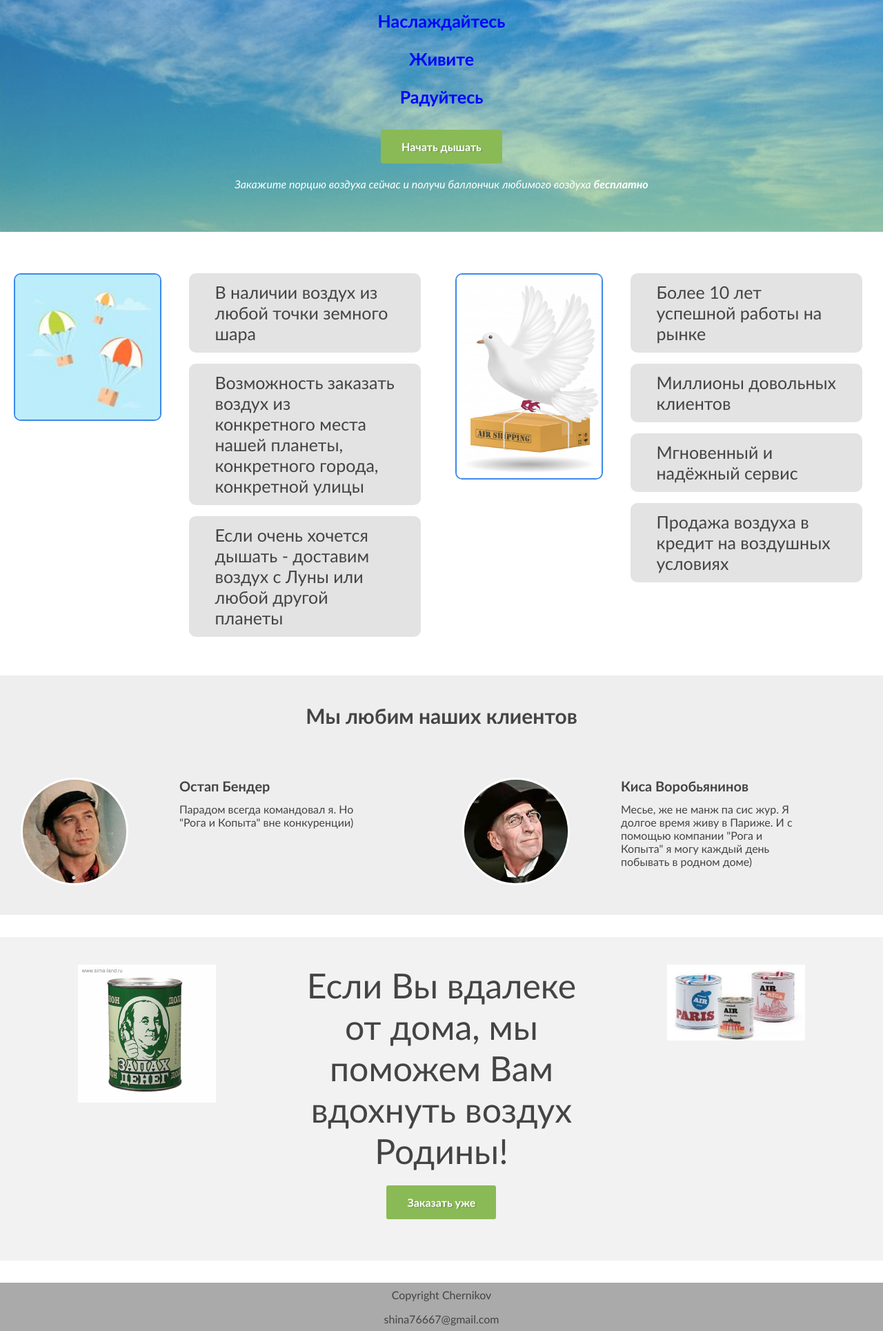
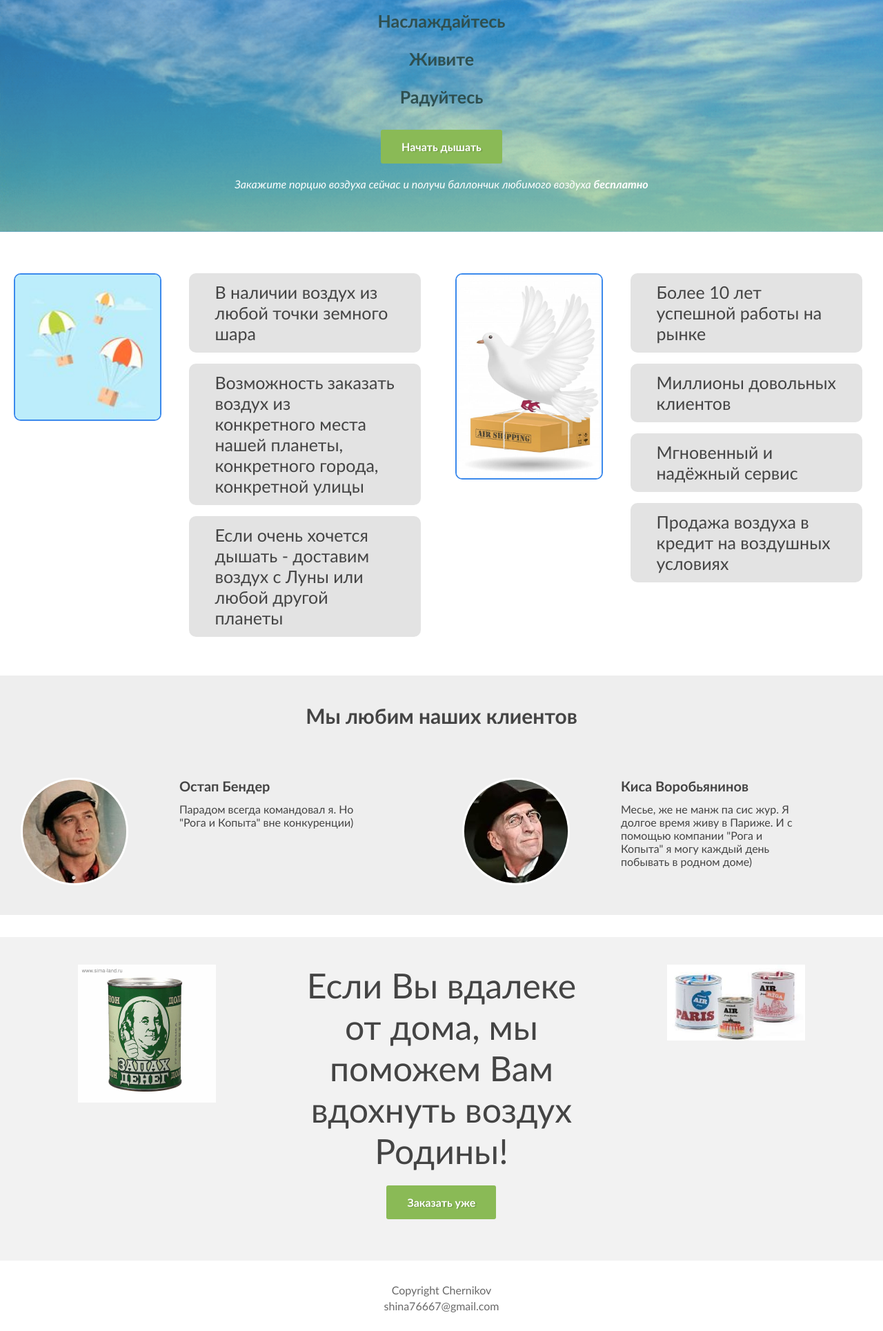
Before and after one commit to transfer76/My-landing-page, a plain HTML site: page index.html in a window 1280 px wide. Shown: the part 361-2290 px from the top of the page at 69% size. After the commit the page ends 2264 px from the top, so only its background shows below. Drawn offline with nearby package versions, Linux system fonts and the light colour scheme.

Commit message:
Refactoring styles

```diff
--- a/styles/footer.css
+++ b/styles/footer.css
@@ -1,10 +1,10 @@
 .footer {
   bottom: 0;
   width: 100%;
-  background: #aaaaaa;
 }
 
 .footer p {
   text-align: center;
-  padding: .5em;
+  padding: .1em;
+  color: dimgray;
 }
--- a/styles/header.css
+++ b/styles/header.css
@@ -39,7 +39,7 @@
 
 .header-nav-link-call {
   font-size: 25px;
-  color: red;
+  color: darkslategray;
   font-weight: bold;
 }
 
--- a/styles/intro.css
+++ b/styles/intro.css
@@ -18,7 +18,7 @@
 }
 
 .intro .text-lead {
-  color: blue;
+  color: darkslategray;
   max-width: 70%;
   margin: 0 15%;
 }
```
